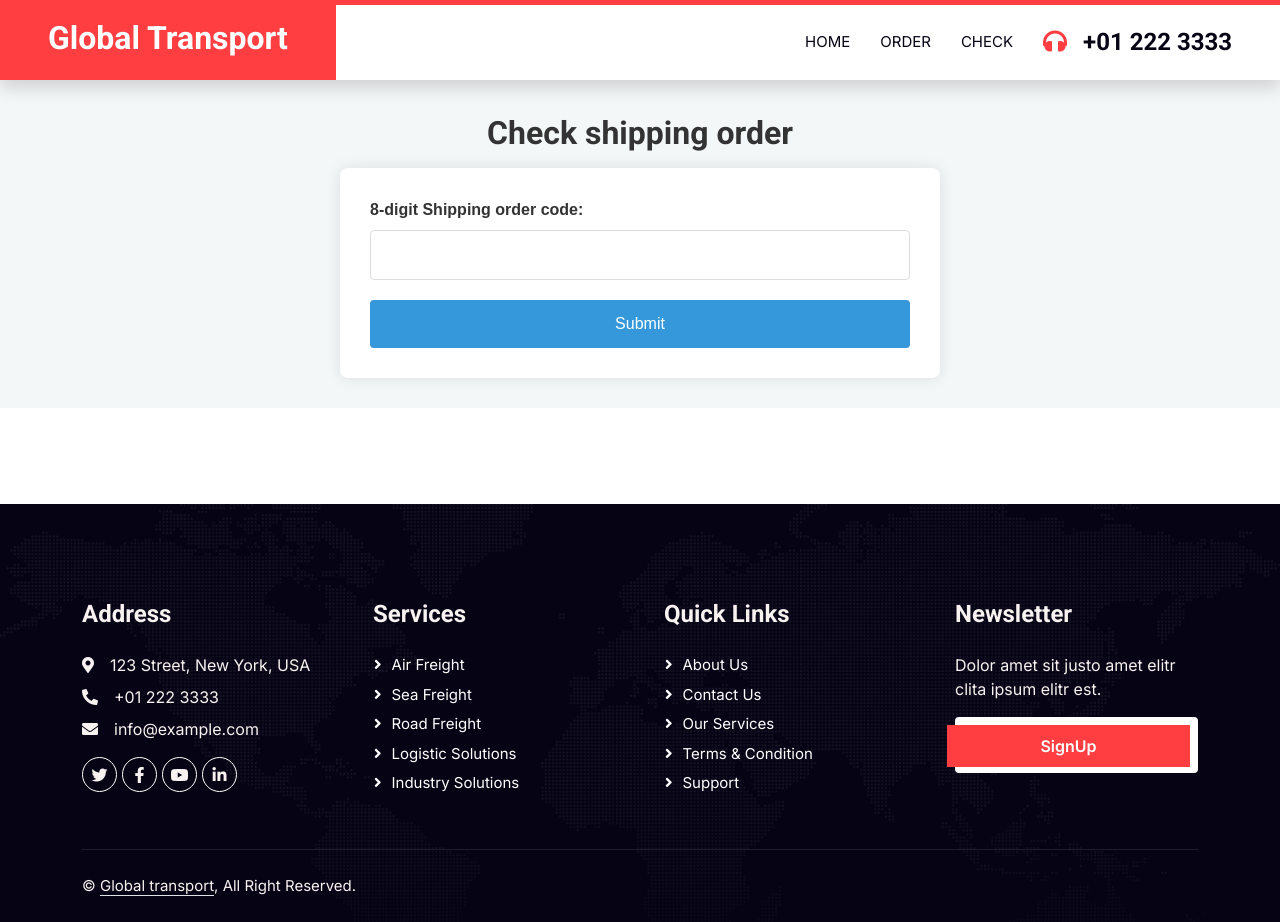
After one commit to ebikdeli/global-transportation, a Django app: page /shipping/check/ in a window 1280 px wide. The commit adds this page. Run offline with Django 4.2, Linux system fonts and the light colour scheme; parts of the project's set-up code (start-up, migrations or seed data) failed here and were passed over; some libraries are stand-ins or nearby versions.

Commit message:
shipping order check added

```diff
--- a/shipping/urls.py
+++ b/shipping/urls.py
@@ -6,6 +6,7 @@ app_name = 'shipping'
 
 urlpatterns = [
     path('order/', views.shipping_order, name='order'),
+    path('check/', views.shipping_check, name='check'),
     path('view/<str:shipping_code>/', views.shipping_view, name='view'),
     path('', views.shipping, name='shipping'),
 ]
--- a/shipping/views.py
+++ b/shipping/views.py
@@ -12,6 +12,25 @@ def shipping(request:HttpRequest) -> HttpResponse:
     shipping_modelform = ShippingModelForm()
     companies = Company.objects.all()
     return render(request, 'shipping/shipping.html', {'form': shipping_modelform, 'companies': companies})
+
+
+def shipping_check(request: HttpRequest) -> HttpResponse:
+    """There is form in this page that user check if there is a order using shipping.code"""
+    if request.method == 'GET':
+        return render(request, 'shipping/shipping_check.html')
+    if request.method == 'POST':
+        form_data:dict = json.loads(request.POST.get('data', None))
+        shipping_code = form_data['shipping_code']
+        shipping_qs = Shipping.objects.filter(code=shipping_code)
+        if shipping_qs.exists():
+            shipping = shipping_qs.first()
+            print(shipping)
+            return JsonResponse(data={'status': 'ok', 'msg': f'Shipping found with code({shipping.code})',
+                                        'data':
+                                            {'shipping_id': shipping.id, 'shipping_code': shipping.code, 'uuid': str(shipping.uuid)}
+                                        })
+        else:
+            return JsonResponse(data={'status': 'nok', 'msg': f'No shipping found', 'data': None})
 
 
 def shipping_order(request: HttpRequest) -> HttpResponse:
--- a/statics/js/shipping.js
+++ b/statics/js/shipping.js
@@ -1,5 +1,12 @@
+// This script used for two separate forms in two pages. If any exception raised this code won't work
+let shippingForm = document.querySelector('#shipping');
+let shippingCheckForm = document.querySelector('#shipping-check-form');
+
 // JavaScript form validation and AJAX submission
-document.querySelector('.shipping-form').addEventListener('submit', function (e) {
+// *** shipping.html
+
+if(shippingForm){
+    document.querySelector('#shipping').addEventListener('submit', function (e) {
         e.preventDefault(); // Prevent the default form submission behavior
 
         // Validate form
@@ -90,3 +97,56 @@ document.querySelector('.shipping-form').addEventListener('submit', function (e)
             });
         }
     });
+}
+
+
+// *** shipping_check.html
+
+if (shippingCheckForm){
+    document.querySelector('#shipping-check-form').addEventListener('submit', function (e) {
+        e.preventDefault();
+        // Create form data object to send with
+        let jsonData = new FormData();
+        let shipping_code = document.getElementById('shipping-code').value;
+        let data = {
+            shipping_code: shipping_code,
+        };
+        jsonData.append('data', JSON.stringify(data))
+        // Send data via AJAX
+        let csrftoken = document.querySelector('[name=csrfmiddlewaretoken]').value;
+        let url = `${location.protocol}//${location.host}/shipping/check/`;
+        fetch(url, { // Replace with your server URL
+            method: 'POST',
+            headers: {
+                // 'Content-Type': 'application/json',
+                'X-CSRFToken': csrftoken
+            },
+            body: jsonData,
+            credentials: 'include',
+            mode: 'cors',
+        })
+        .then(response => response.json())
+        .then(data => {
+            if (data) {
+                // Show success message
+                // document.getElementById('successMessage').textContent = 'Form submitted successfully!';
+                console.log(data);
+                let status = data['status'];
+                if (status == 'ok'){
+                    let shipping_code = data['data']['shipping_code']
+                    window.location.replace(`${location.protocol}//${location.host}/shipping/view/${shipping_code}/`)
+                }
+                else{
+                    alert(`No shipping order registered by shipping code: "${shipping_code}"`)
+                }
+            } else {
+                // document.getElementById('successMessage').textContent = 'Error submitting form.';
+                console.log('No data found');
+            }
+        })
+        .catch(error => {
+            // document.getElementById('successMessage').textContent = 'Error submitting form.';
+            console.log('Error:', error);
+        });
+    });
+}
--- a/templates/_footer.html
+++ b/templates/_footer.html
@@ -1,10 +1,12 @@
+{% load static %}
+
 <div class="container-fluid bg-dark text-light footer pt-5 wow fadeIn" data-wow-delay="0.1s" style="margin-top: 6rem;">
     <div class="container py-5">
         <div class="row g-5">
             <div class="col-lg-3 col-md-6">
                 <h4 class="text-light mb-4">Address</h4>
                 <p class="mb-2"><i class="fa fa-map-marker-alt me-3"></i>123 Street, New York, USA</p>
-                <p class="mb-2"><i class="fa fa-phone-alt me-3"></i>+012 345 67890</p>
+                <p class="mb-2"><i class="fa fa-phone-alt me-3"></i>+01 222 3333</p>
                 <p class="mb-2"><i class="fa fa-envelope me-3"></i>info@example.com</p>
                 <div class="d-flex pt-2">
                     <a class="btn btn-outline-light btn-social" href=""><i class="fab fa-twitter"></i></a>
@@ -43,12 +45,14 @@
         <div class="copyright">
             <div class="row">
                 <div class="col-md-6 text-center text-md-start mb-3 mb-md-0">
-                    &copy; <a class="border-bottom" href="#">Your Site Name</a>, All Right Reserved.
+                    &copy; <a class="border-bottom" href="{% url "main:index" %}">Global transport</a>, All Right Reserved.
                 </div>
+                {% comment %}
                 <div class="col-md-6 text-center text-md-end">
                     <!--/*** This template is free as long as you keep the footer author’s credit link/attribution link/backlink. If you'd like to use the template without the footer author’s credit link/attribution link/backlink, you can purchase the Credit Removal License from "https://htmlcodex.com/credit-removal". Thank you for your support. ***/-->
                     Designed By <a class="border-bottom" href="https://htmlcodex.com">HTML Codex</a>
                 </div>
+                {% endcomment %}
             </div>
         </div>
     </div>
--- a/templates/_header.html
+++ b/templates/_header.html
@@ -1,13 +1,18 @@
+{% load static %}
+
 <nav class="navbar navbar-expand-lg bg-white navbar-light shadow border-top border-5 border-primary sticky-top p-0">
     <a href="index.html" class="navbar-brand bg-primary d-flex align-items-center px-4 px-lg-5">
-        <h2 class="mb-2 text-white">Logistica</h2>
+        <h2 class="mb-2 text-white">Global Transport</h2>
     </a>
     <button type="button" class="navbar-toggler me-4" data-bs-toggle="collapse" data-bs-target="#navbarCollapse">
         <span class="navbar-toggler-icon"></span>
     </button>
     <div class="collapse navbar-collapse" id="navbarCollapse">
         <div class="navbar-nav ms-auto p-4 p-lg-0">
-            <a href="index.html" class="nav-item nav-link">Home</a>
+            <a href="{% url "main:index" %}" class="nav-item nav-link">Home</a>
+            <a href="{% url "shipping:shipping" %}" class="nav-item nav-link">Order</a>
+            <a href="{% url "shipping:check" %}" class="nav-item nav-link">Check</a>
+            {% comment %}
             <a href="about.html" class="nav-item nav-link">About</a>
             <a href="service.html" class="nav-item nav-link">Services</a>
             <div class="nav-item dropdown">
@@ -22,7 +27,8 @@
                 </div>
             </div>
             <a href="contact.html" class="nav-item nav-link">Contact</a>
+            {% endcomment %}
         </div>
-        <h4 class="m-0 pe-lg-5 d-none d-lg-block"><i class="fa fa-headphones text-primary me-3"></i>+012 345 6789</h4>
+        <h4 class="m-0 pe-lg-5 d-none d-lg-block"><i class="fa fa-headphones text-primary me-3"></i>+01 222 3333</h4>
     </div>
 </nav>
--- /dev/null
+++ b/templates/shipping/shipping_check.html
@@ -0,0 +1,34 @@
+{% extends "_base.html" %}
+{% load static %}
+
+
+{% block head %}
+    <link rel="stylesheet" href="{% static "css/shipping.css" %}">
+{% endblock head %}
+
+
+{% block content %}
+<section class='shipping-form'>
+
+    <h2 class="mt-1 mb-3">Check shipping order</h2>
+
+    <form id="shipping-check-form" class="mx-auto" method="post" enctype="multipart/form-data">
+
+        {% csrf_token %}
+
+        <!-- Check order -->
+        <label for="shipping-code">8-digit Shipping order code:</label>
+        <input type="text" id="shipping-code" name="shipping-code" required>
+        <div id="shippingError" class="error"></div>
+
+        <button type="submit">Submit</button>
+
+    </form>
+
+</section>
+{% endblock content %}
+
+
+{% block scripts %}
+<script src="{% static "js/shipping.js" %}"></script>
+{% endblock scripts %}
```
Also changed, not shown: templates/shipping/shipping.html (+5 -2 lines). Lines whose indentation alone changed are shown as unchanged.
